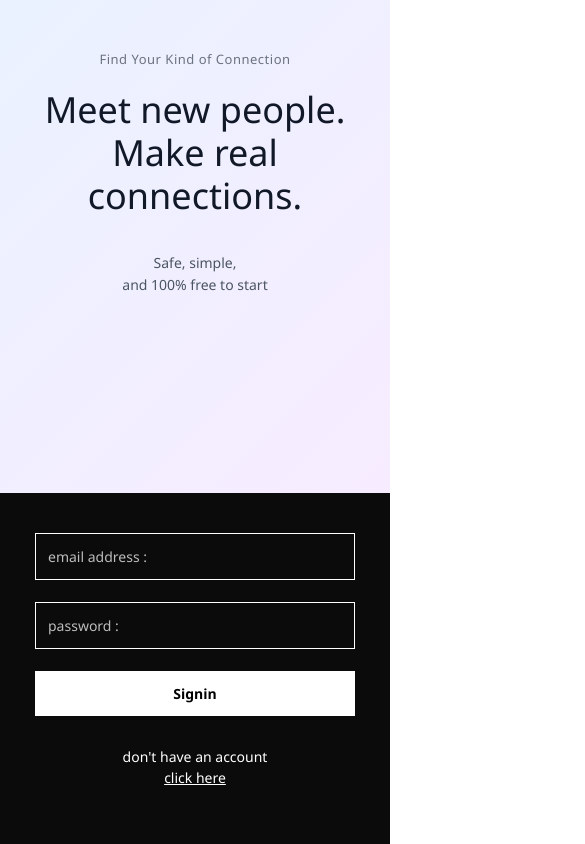
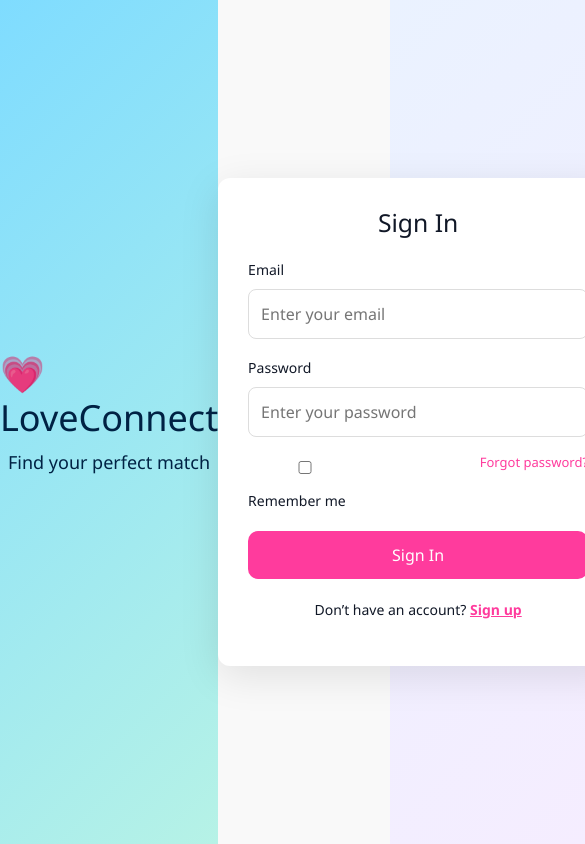
Before and after one commit to CdacProjectDMCAUG25DatingApp/frontend, a React (Vite) app: page / in a window 390 px wide. Shown: the top 844 px of the page, 585 px wide, since content can reach past the window. Built offline with nearby package versions, Linux system fonts and the light colour scheme.

Commit message:
some ui changes

```diff
--- a/src/pages/Login.css
+++ b/src/pages/Login.css
@@ -1,164 +1,133 @@
-    /* RESET */
-    * {
-    margin: 0;
-    padding: 0;
-    box-sizing: border-box;
-    font-family: "Segoe UI", Arial, sans-serif;
+    .auth-container {
+    display: flex;
+    height: 100vh;
+    font-family: "Segoe UI", sans-serif;
+    background: #f9f9f9;
     }
 
-    /* MAIN WRAPPER */
-    .login-wrapper {
-    width: 100%;
-    height: 100vh;
+    /* LEFT SIDE */
+    .auth-left {
+    flex: 1;
+    background: linear-gradient(135deg, #7fdcff, #b6f2e6);
     display: flex;
-    background: #f4f7fb;
+    flex-direction: column;
+    justify-content: center;
+    align-items: center;
+    color: #002244;
     }
 
-    /* ================= LEFT SIDE (MARKETING) ================= */
-
-    .login-left.marketing {
-    flex: 1.2;
-    padding: 90px 100px;
-    background: linear-gradient(135deg, #eaf2ff, #f7ecff);
-    position: relative;
+    .auth-left h1 {
+    font-size: 36px;
+    margin-bottom: 10px;
     }
 
-    .top-text {
-    font-size: 13px;
-    letter-spacing: 0.5px;
-    color: #6b7280;
-    margin-bottom: 18px;
-    display: block;
+    .auth-left p {
+    font-size: 18px;
     }
 
-    .hero-title {
-    font-size: 52px;
-    font-weight: 500;
-    line-height: 1.2;
-    color: #111827;
-    margin-bottom: 35px;
+    /* RIGHT SIDE */
+    .auth-right {
+    flex: 1;
+    display: flex;
+    justify-content: center;
+    align-items: center;
     }
 
-    /* BUTTONS */
-    .hero-buttons {
-    display: flex;
-    gap: 15px;
-    margin-bottom: 30px;
+    .auth-card {
+    width: 400px;
+    background: #fff;
+    padding: 30px;
+    border-radius: 12px;
+    box-shadow: 0 10px 40px rgba(0, 0, 0, 0.1);
     }
 
-    .primary-btn {
-    background: #0f172a;
-    color: white;
-    padding: 14px 26px;
-    border-radius: 40px;
+    .auth-card h2 {
+    text-align: center;
+    margin-bottom: 20px;
+    }
+
+    .auth-card label {
+    font-size: 14px;
+    font-weight: 500;
+    }
+
+    .auth-card input {
+    width: 100%;
+    padding: 12px;
+    margin: 8px 0 16px;
+    border-radius: 8px;
+    border: 1px solid #ddd;
+    }
+
+    .auth-options {
+    display: flex;
+    justify-content: space-between;
+    font-size: 13px;
+    margin-bottom: 20px;
+    }
+
+    .forgot {
+    color: #ff3b9d;
+    cursor: pointer;
+    }
+
+    .auth-btn {
+    width: 100%;
+    padding: 12px;
+    background: #ff3b9d;
+    color: #fff;
     border: none;
+    border-radius: 10px;
+    font-size: 16px;
     cursor: pointer;
+    }
+
+    .auth-btn:hover {
+    background: #e62c87;
+    }
+
+    .divider {
+    text-align: center;
+    margin: 20px 0;
+    font-size: 14px;
+    color: #777;
+    }
+
+    .social-buttons {
+    display: flex;
+    gap: 10px;
+    }
+
+    .social-buttons button {
+    flex: 1;
+    padding: 10px;
+    border-radius: 8px;
+    border: 1px solid #ddd;
+    cursor: pointer;
+    }
+
+    .google {
+    background: #fff;
+    }
+
+    .facebook {
+    background: #1877f2;
+    color: #fff;
+    }
+
+    .signup-text {
+    margin-top: 20px;
+    text-align: center;
     font-size: 14px;
     }
 
-    .secondary-btn {
-    background: transparent;
-    border: 1px solid #9ca3af;
-    color: #111827;
-    padding: 14px 26px;
-    border-radius: 40px;
-    cursor: pointer;
-    font-size: 14px;
+    .signup-text a {
+    color: #ff3b9d;
+    font-weight: bold;
     }
-
-    /* TRUST TEXT */
-    .trust-text {
-    font-size: 14px;
-    color: #4b5563;
-    line-height: 1.6;
+    .form-hint {
+    font-size: 12px;
+    color: #777;
+    margin-bottom: 16px;
+    display: block;
     }
-
-    /* ================= RIGHT SIDE (LOGIN) ================= */
-
-    .login-right {
-    flex: 0.8;
-    background: #0b0b0b;
-    display: flex;
-    align-items: center;
-    justify-content: center;
-    color: white;
-    }
-
-    /* LOGIN BOX */
-    .login-box {
-    width: 320px;
-    display: flex;
-    flex-direction: column;
-    }
-
-    .login-box input {
-    background: transparent;
-    border: 1px solid white;
-    color: white;
-    padding: 12px;
-    margin-bottom: 22px;
-    outline: none;
-    font-size: 14px;
-    }
-
-    .login-box input::placeholder {
-    color: #bdbdbd;
-    }
-
-    .login-box input:focus {
-    border-color: #ffffff;
-    }
-
-    /* SIGNIN BUTTON */
-    .login-box button {
-    background: white;
-    color: black;
-    padding: 12px;
-    border: none;
-    cursor: pointer;
-    font-weight: bold;
-    font-size: 14px;
-    transition: 0.2s ease;
-    }
-
-    .login-box button:hover {
-    opacity: 0.85;
-    }
-
-    /* REGISTER TEXT */
-    .register-text {
-    margin-top: 30px;
-    font-size: 14px;
-    text-align: center;
-    }
-
-    .register-text a {
-    color: white;
-    text-decoration: underline;
-    cursor: pointer;
-    }
-
-    /* ================= RESPONSIVE ================= */
-
-    @media (max-width: 900px) {
-    .login-wrapper {
-        flex-direction: column;
-    }
-
-    .login-left.marketing {
-        padding: 50px 30px;
-        text-align: center;
-    }
-
-    .hero-title {
-        font-size: 36px;
-    }
-
-    .hero-buttons {
-        justify-content: center;
-    }
-
-    .login-right {
-        padding: 40px 0;
-    }
-    }
--- a/src/pages/Login.jsx
+++ b/src/pages/Login.jsx
@@ -1,4 +1,4 @@
-import React, { useState } from 'react';
+import React, { useState } from "react";
 import { useDispatch } from "react-redux";
 import { useNavigate } from "react-router";
 import { toast } from "react-toastify";
@@ -26,20 +26,17 @@ function Login() {
         return;
       }
 
-      const { token, userdetails, photos, onboarding, name, email: e, mobile } = result.data;
+      const { token, userdetails, photos, onboarding, name, email: e, mobile } =
+        result.data;
 
       sessionStorage.setItem("token", token);
 
-      // set basic user
       dispatch(setUser({ token, name, email: e, mobile }));
-
-      // set redux userDetails & photos
       dispatch(setUserDetails(userdetails || {}));
       dispatch(setPhotos(photos || []));
 
       toast.success("Login Successful");
 
-      // onboarding navigation
       if (onboarding.needs_profile) return navigate("/createprofile");
       if (onboarding.needs_photos) return navigate("/addphotos");
       if (onboarding.needs_preferences) return navigate("/preferences");
@@ -51,49 +48,51 @@ function Login() {
     }
   };
 
-
   return (
-    <div className="login-wrapper">
-
-      <div className="login-left marketing">
-        <small className="top-text">Find Your Kind of Connection</small>
-
-        <h1 className="hero-title">
-          Meet new people.<br />
-          Make real connections.
-        </h1>
-
-        <p className="trust-text">
-          Safe, simple,<br />
-          and 100% free to start
-        </p>
+    <div className="auth-container">
+      {/* LEFT PANEL */}
+      <div className="auth-left">
+        <h1>💗 LoveConnect</h1>
+        <p>Find your perfect match</p>
       </div>
 
-      <div className="login-right">
-        <div className="login-box">
+      {/* RIGHT PANEL */}
+      <div className="auth-right">
+        <div className="auth-card">
+          <h2>Sign In</h2>
 
+          <label>Email</label>
           <input
             type="email"
-            placeholder="email address :"
+            placeholder="Enter your email"
             onChange={(e) => setEmail(e.target.value)}
           />
 
+          <label>Password</label>
           <input
             type="password"
-            placeholder="password :"
+            placeholder="Enter your password"
             onChange={(e) => setPassword(e.target.value)}
           />
 
-          <button onClick={signin}>Signin</button>
+          <div className="auth-options">
+            <label>
+              <input type="checkbox" /> Remember me
+            </label>
+            <span className="forgot">Forgot password?</span>
+          </div>
 
-          <p className="register-text">
-            don't have an account <br />
-            <a href="/register">click here</a>
+          <button className="auth-btn" onClick={signin}>
+            Sign In
+          </button>
+
+
+
+          <p className="signup-text">
+            Don’t have an account? <a href="/register">Sign up</a>
           </p>
-
         </div>
       </div>
-
     </div>
   );
 }
--- a/src/pages/Register.jsx
+++ b/src/pages/Register.jsx
@@ -1,54 +1,83 @@
-import React, { useState } from 'react'
-import { Link, useNavigate } from 'react-router'
-import { registerUser } from '../services/user'
-import { toast } from 'react-toastify'
+    import React, { useState } from "react";
+    import { Link, useNavigate } from "react-router";
+    import { registerUser } from "../services/user";
+    import { toast } from "react-toastify";
+    import "./Login.css"; // reuse same styles
 
-function Register() {
-    const navigate = useNavigate()
-    const [name, setName] = useState('')
-    const [email, setEmail] = useState('')
-    const [password, setPassword] = useState('')
-    const [mobile, setMobile] = useState('')
+    function Register() {
+    const navigate = useNavigate();
+
+    const [name, setName] = useState("");
+    const [email, setEmail] = useState("");
+    const [password, setPassword] = useState("");
+    const [mobile, setMobile] = useState("");
+
     const signup = async () => {
-        //to-do  -> check for the validations if user have entered the data in the input fields
-        const result = await registerUser(name, email, password, mobile)
-        if (result.status == 'success') {
-            toast.success('Signup Successful')
-            navigate('/')
+        const result = await registerUser(name, email, password, mobile);
+
+        if (result.status === "success") {
+        toast.success("Signup Successful");
+        navigate("/");
+        } else {
+        toast.error(result.error);
         }
-        else
-            toast.error(result.error)
-    }
+    };
+
     return (
-        <div className='container w-75'>
-            <div className="mb-3 mt-3">
-                <label for="inputName" className="form-label">Name</label>
-                <input type="text" className="form-control" id="inputName" placeholder="name" onChange={e => setName(e.target.value)} />
-            </div>
-            <div className="mb-3">
-                <label for="inputEmail" className="form-label">Email address</label>
-                <input type="email" className="form-control" id="inputEmail" placeholder="name@example.com" onChange={e => setEmail(e.target.value)} />
-            </div>
-            <div className='mb-3'>
-                <label for="inputPassword" className="form-label">Password</label>
-                <input type="password" id="inputPassword" className="form-control" aria-describedby="passwordHelpBlock" placeholder='password' onChange={e => setPassword(e.target.value)} />
-                <div id="passwordHelpBlock" className="form-text">
-                    Your password must be 8-20 characters long, contain letters and numbers, and must not contain spaces, special characters, or emoji.
-                </div>
-            </div>
-            <div className="mb-3">
-                <label for="inputMobile" className="form-label">Phone</label>
-                <input type="tel" className="form-control" id="inputMobile" placeholder="9999999999" onChange={e => setMobile(e.target.value)} />
-            </div>
-            <div className='mb-3'>
-                <button className='btn btn-success' onClick={signup}>Signup</button>
-            </div>
-            <div>
-                <label> Have an account ?</label>
-                <Link to="/"> Click Here</Link>
+        <div className="auth-container">
+        {/* LEFT PANEL */}
+        <div className="auth-left">
+            <h1>💗 LoveConnect</h1>
+            <p>Create your account</p>
+        </div>
+
+        {/* RIGHT PANEL */}
+        <div className="auth-right">
+            <div className="auth-card">
+            <h2>Sign Up</h2>
+
+            <label>Name</label>
+            <input
+                type="text"
+                placeholder="Enter your name"
+                onChange={(e) => setName(e.target.value)}
+            />
+
+            <label>Email</label>
+            <input
+                type="email"
+                placeholder="Enter your email"
+                onChange={(e) => setEmail(e.target.value)}
+            />
+
+            <label>Password</label>
+            <input
+                type="password"
+                placeholder="Create a password"
+                onChange={(e) => setPassword(e.target.value)}
+            />
+            <small className="form-hint">
+                Password must be 8–20 characters and contain letters and numbers.
+            </small>
+
+            <label>Phone</label>
+            <input
+                type="tel"
+                placeholder="Enter your phone number"
+                onChange={(e) => setMobile(e.target.value)}
+            />
+
+            <button className="auth-btn" onClick={signup}>
+                Sign Up
+            </button>
+
+            <p className="signup-text">
+                Already have an account? <Link to="/">Sign in</Link>
+            </p>
             </div>
         </div>
-    )
-}
+        </div>
+    );
+    }
 
-export default Register
+    export default Register;
```
